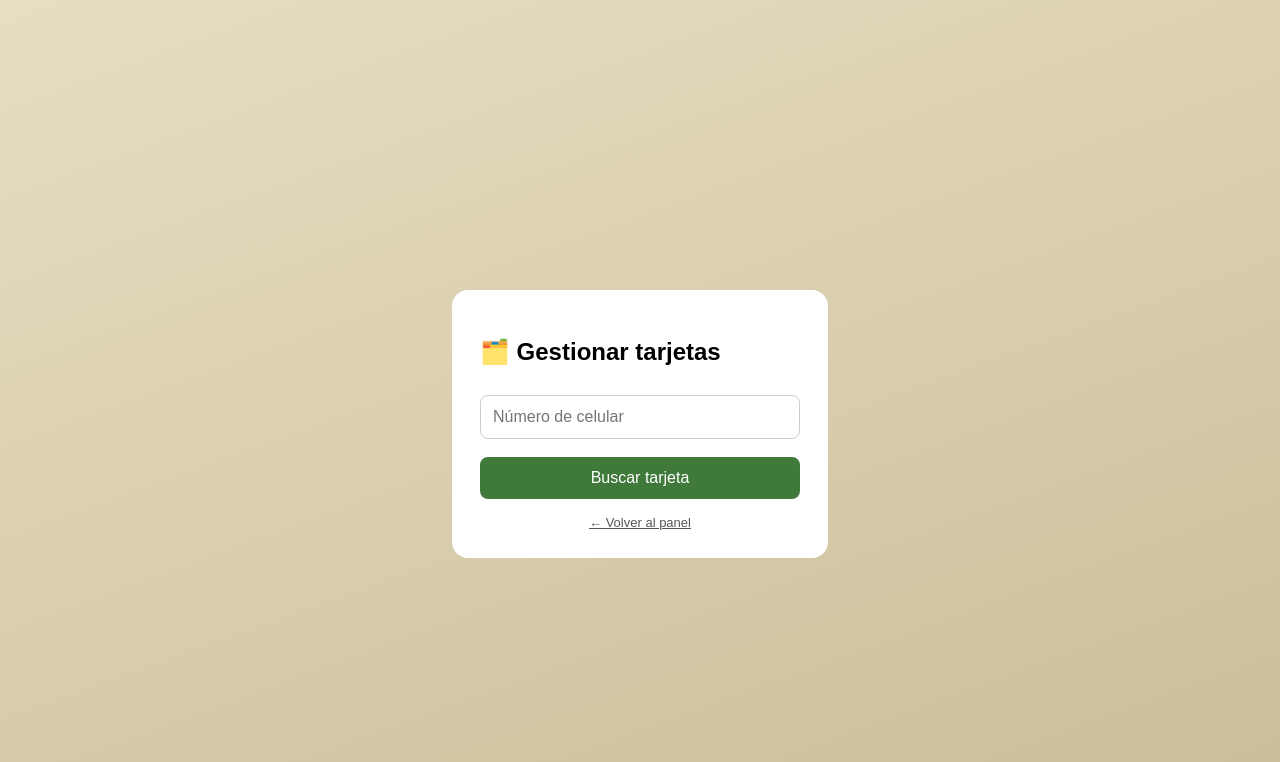
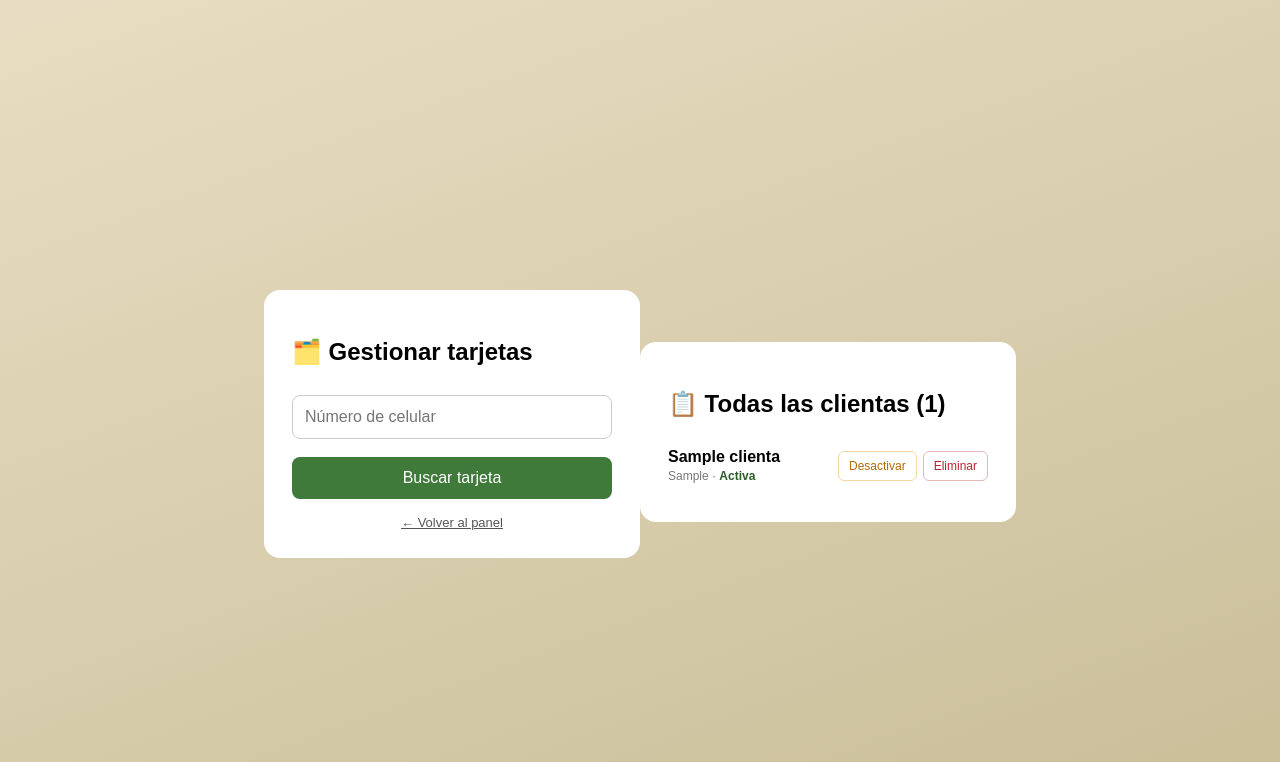
Before and after one commit to sistemacom40-byte/salon-fidelidad, a Flask app: page /tarjetas in a window 1280 px wide. Shown: the top 762 px of the page. Run offline with Flask 3, Linux system fonts and the light colour scheme; the visitor is signed in with stand-in values (Sample User, id 1); tables that the repository leaves empty hold one stand-in row (values such as "Sample post"); some libraries are stand-ins or nearby versions.

Commit message:
feat: listado completo de clientas en gestionar tarjetas, con acciones rapidas de desactivar/reactivar/eliminar

```diff
--- a/app.py
+++ b/app.py
@@ -371,15 +371,24 @@ def tarjetas():
     celular_buscado = request.args.get("celular", "").strip()
     clienta = None
 
+    m = marcador()
+    conn = get_conexion()
+    cur = conn.cursor()
+
     if celular_buscado:
-        m = marcador()
-        conn = get_conexion()
-        cur = conn.cursor()
         cur.execute(f"SELECT * FROM clientas WHERE celular = {m}", (celular_buscado,))
         clienta = cur.fetchone()
-        conn.close()
 
-    return render_template("tarjetas.html", clienta=clienta, celular_buscado=celular_buscado)
+    cur.execute("SELECT * FROM clientas ORDER BY nombre")
+    todas_las_clientas = cur.fetchall()
+    conn.close()
+
+    return render_template(
+        "tarjetas.html",
+        clienta=clienta,
+        celular_buscado=celular_buscado,
+        todas_las_clientas=todas_las_clientas,
+    )
 
 
 @app.route("/tarjetas/toggle/<celular>", methods=["POST"])
--- a/templates/tarjetas.html
+++ b/templates/tarjetas.html
@@ -41,6 +41,19 @@
     .estado-inactiva { color: #b23; }
     a.volver { display: block; text-align: center; margin-top: 16px; font-size: 13px; color: #555; }
     .no-encontrada { text-align: center; font-size: 13px; color: #b23; margin-top: 10px; }
+    .fila-clienta {
+      display: flex; justify-content: space-between; align-items: center;
+      padding: 10px 0; border-bottom: 1px solid #eee; gap: 10px;
+    }
+    .fila-clienta:last-child { border-bottom: none; }
+    .fila-acciones { display: flex; gap: 6px; flex-shrink: 0; }
+    .btn-mini {
+      width: auto; padding: 7px 10px; font-size: 12px; margin: 0;
+      border-radius: 6px; border: none; cursor: pointer;
+    }
+    .btn-desactivar.btn-mini { background: white; color: #b26b00; border: 1px solid #f0d9a0; }
+    .btn-reactivar.btn-mini { background: #3f7a3a; color: white; }
+    .btn-eliminar-mini { background: white; color: #b23; border: 1px solid #e5b8b8; }
   </style>
 </head>
 <body>
@@ -95,5 +108,37 @@
 
     <a class="volver" href="{{ url_for('panel') }}">← Volver al panel</a>
   </div>
+
+  <div class="box" style="margin-top:16px;">
+    <h2>📋 Todas las clientas ({{ todas_las_clientas|length }})</h2>
+
+    {% if todas_las_clientas %}
+      {% for c in todas_las_clientas %}
+        <div class="fila-clienta">
+          <div>
+            <b>{{ c.nombre }}</b><br>
+            <span style="font-size:12px; color:#777;">{{ c.celular }} ·
+              {% if c.activo %}<span class="estado estado-activa">Activa</span>{% else %}<span class="estado estado-inactiva">Desactivada</span>{% endif %}
+            </span>
+          </div>
+          <div class="fila-acciones">
+            <form method="POST" action="{{ url_for('tarjetas_toggle', celular=c.celular) }}">
+              {% if c.activo %}
+                <button type="submit" class="btn-mini btn-desactivar">Desactivar</button>
+              {% else %}
+                <button type="submit" class="btn-mini btn-reactivar">Reactivar</button>
+              {% endif %}
+            </form>
+            <form method="POST" action="{{ url_for('tarjetas_eliminar', celular=c.celular) }}"
+                  onsubmit="return confirm('¿Eliminar la tarjeta de {{ c.nombre }} permanentemente?');">
+              <button type="submit" class="btn-mini btn-eliminar-mini">Eliminar</button>
+            </form>
+          </div>
+        </div>
+      {% endfor %}
+    {% else %}
+      <p style="text-align:center; color:#888; font-size:13px;">No hay clientas registradas todavía.</p>
+    {% endif %}
+  </div>
 </body>
 </html>
```
